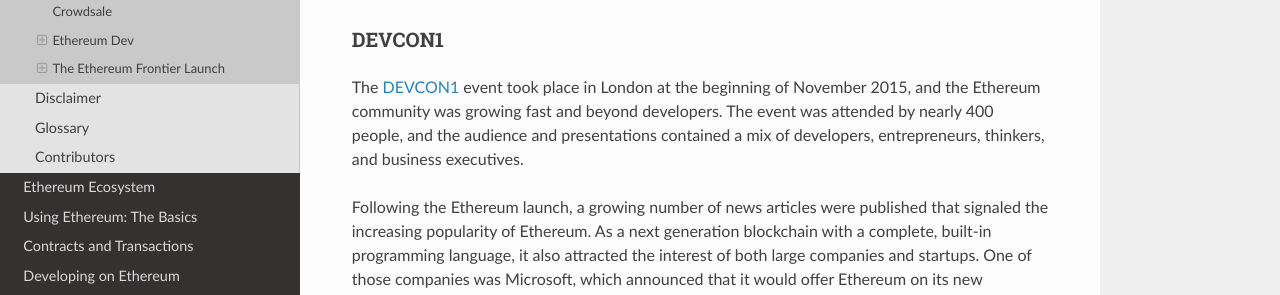
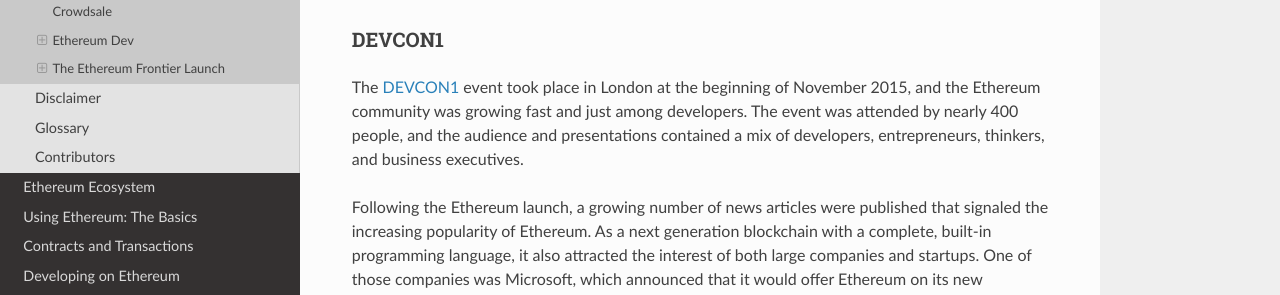
Before and after one commit to ethereum/homestead-guide, a Sphinx documentation site: the page built from source/introduction/history-of-ethereum.rst, in a window 1280 px wide and 900 px high, scrolled down 2203 px. Shown: the part 347-642 px from the top of the window. Built offline with Sphinx 7.4.7 and the Read the Docs theme 2.0.0, drawn with Linux system fonts in a browser that asks for light colours.

Commit message:
Fix some terrible wording. Less bad now.

```diff
--- a/source/introduction/history-of-ethereum.rst
+++ b/source/introduction/history-of-ethereum.rst
@@ -59,6 +59,6 @@
 
 DEVCON1
 --------------------------------------------------------------------------------
-The `DEVCON1 <https://devcon.ethereum.org/>`_ event took place in London at the beginning of November 2015, and the Ethereum community was growing fast and beyond  developers. The event was attended by nearly 400 people, and the audience and presentations contained a mix of developers, entrepreneurs, thinkers, and business executives.
+The `DEVCON1 <https://devcon.ethereum.org/>`_ event took place in London at the beginning of November 2015, and the Ethereum community was growing fast and just among  developers. The event was attended by nearly 400 people, and the audience and presentations contained a mix of developers, entrepreneurs, thinkers, and business executives.
 
 Following the Ethereum launch, a growing number of news articles were published that signaled the increasing popularity of Ethereum. As a next generation blockchain with a complete, built-in programming language, it also attracted the interest of both large companies and startups. One of those companies was Microsoft, which announced that it would offer Ethereum on its new Blockchain as a Service offering on the Microsoft Azure cloud platform. In conjunction with DEVCON1, this announcement will be remembered as the moment when blockchain technology became mainstream, with Ethereum at the center of it.
```
